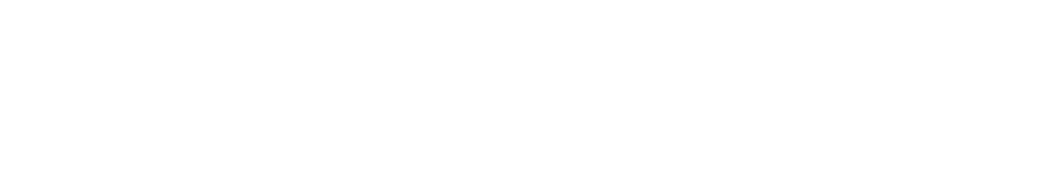
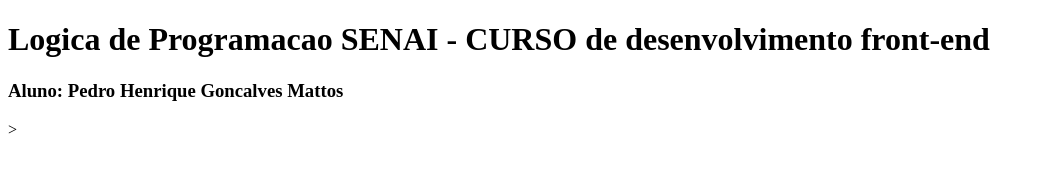
Before and after one commit to PendroHendragon/aula1, a plain HTML site: page index.html in a window 1280 px wide. Shown: the whole page, without its empty margins (0-1045 px from the left). Drawn offline with Linux system fonts and the light colour scheme.

Commit message:
new html changes

```diff
--- a/index.html
+++ b/index.html
@@ -4,9 +4,12 @@
     <meta charset="UTF-8">
     <meta http-equiv="X-UA-Compatible" content="IE=edge">
     <meta name="viewport" content="width=device-width, initial-scale=1.0">
-    <title>Document</title>
+    <title>Logica de programacao SENAI</title>
 </head>
 <body>
+    <div><h1>Logica de Programacao SENAI - CURSO de desenvolvimento front-end</h1>
+        <h3>Aluno: Pedro Henrique Goncalves Mattos</h3>
+    </div>>
 
 </body>
 </html>
```
